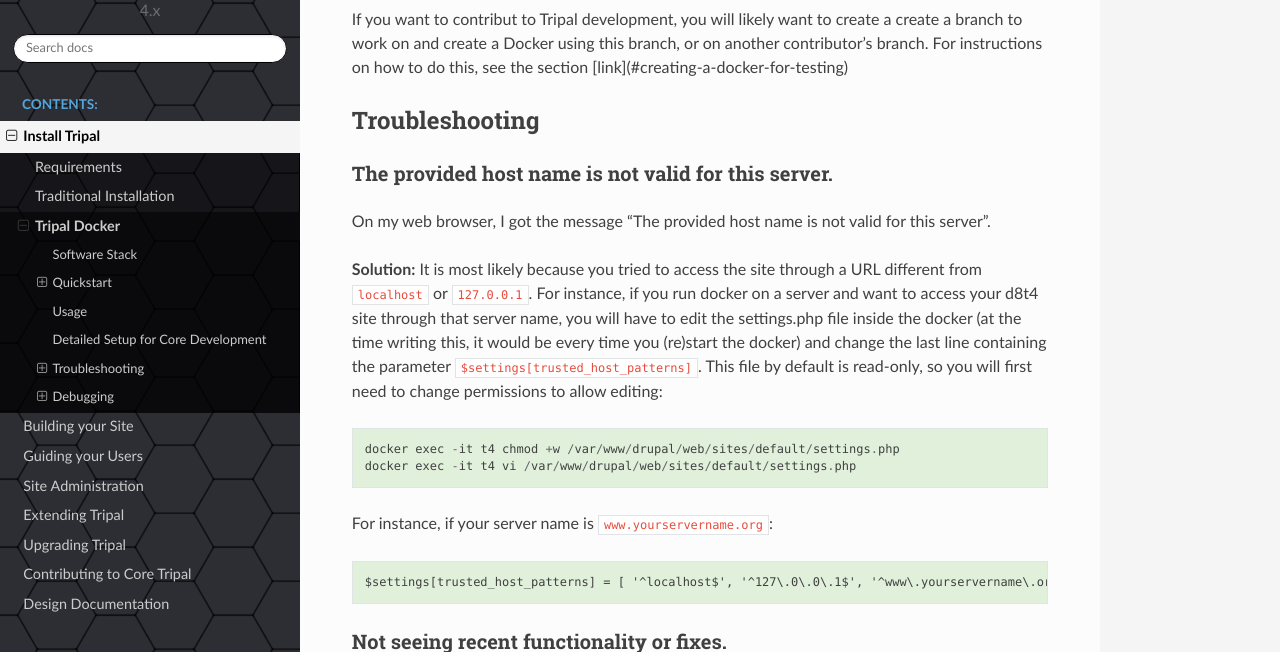
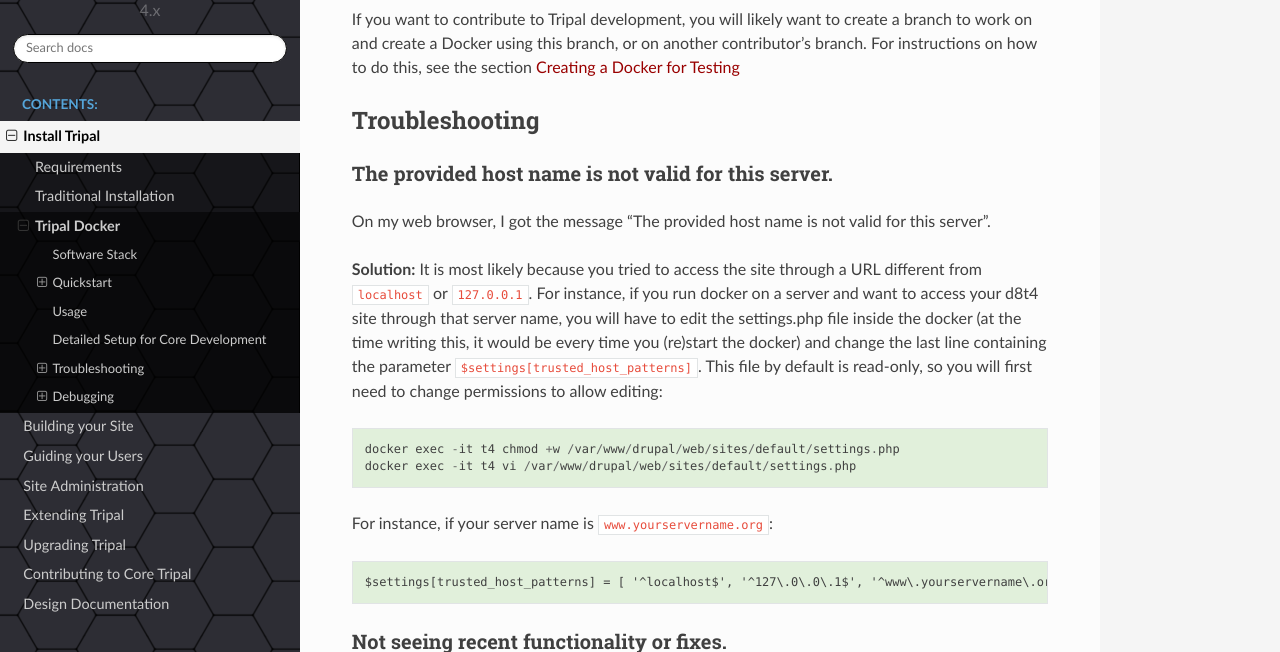
Before and after one commit to tripal/tripal_doc, a Sphinx documentation site: the page built from docs/install/docker.rst, in a window 1280 px wide and 900 px high, scrolled down 2002 px, cut to the strip 248-900 px from the top of the window. Built offline with Sphinx 7.4.7 and the Read the Docs theme 2.0.0, drawn with Linux system fonts in a browser that asks for light colours.

Commit message:
fix link

```diff
--- a/docs/install/docker.rst
+++ b/docs/install/docker.rst
@@ -97,7 +97,7 @@
 Detailed Setup for Core Development
 ------------------------------------
 
-If you want to contribut to Tripal development, you will likely want to create a create a branch to work on and create a Docker using this branch, or on another contributor's branch. For instructions on how to do this, see the section [link](#creating-a-docker-for-testing)
+If you want to contribute to Tripal development, you will likely want to create a branch to work on and create a Docker using this branch, or on another contributor's branch. For instructions on how to do this, see the section :ref:`Creating a docker for testing`
 
 Troubleshooting
 ---------------
```
